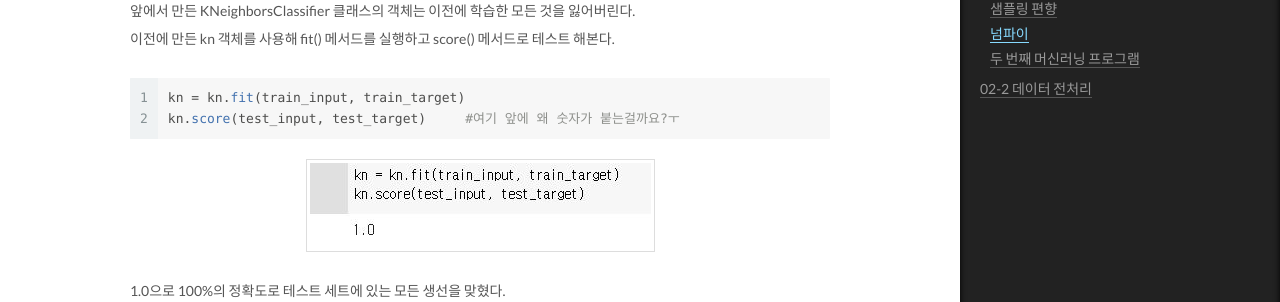
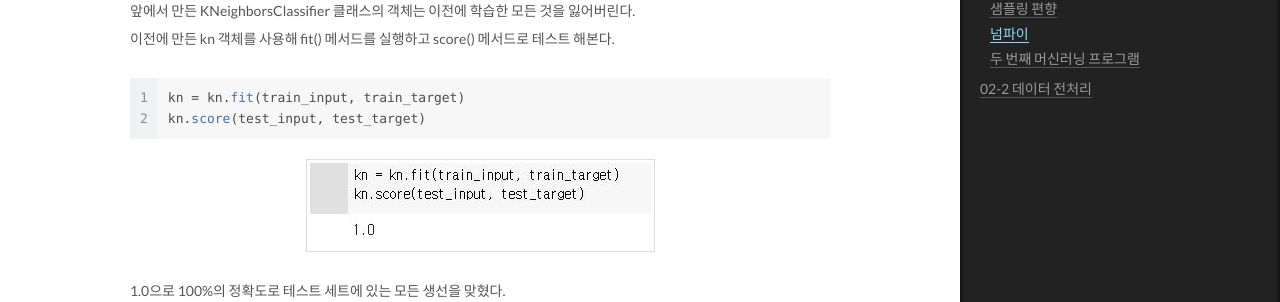
Before and after one commit to kimmin233/kimmin233.github.io, a Jekyll site: the page built from _posts/2021-06-01-AI-ch02.md, in a window 1280 px wide and 1400 px high, scrolled down 7614 px. Shown: the part 149-451 px from the top of the window. Built offline with Jekyll 4.4.1, drawn with Linux system fonts in a browser that asks for light colours.

Commit message:
Update 2021-06-01-AI-ch02.md

````diff
--- a/_posts/2021-06-01-AI-ch02.md
+++ b/_posts/2021-06-01-AI-ch02.md
@@ -198,7 +198,7 @@ plt.show()
 
 ```python
 kn = kn.fit(train_input, train_target)
-kn.score(test_input, test_target)     #여기 앞에 왜 숫자가 붙는걸까요?ㅜ
+kn.score(test_input, test_target)
 ```
 
 ![score2](/assets/images/ch02/score2.JPG)
````
